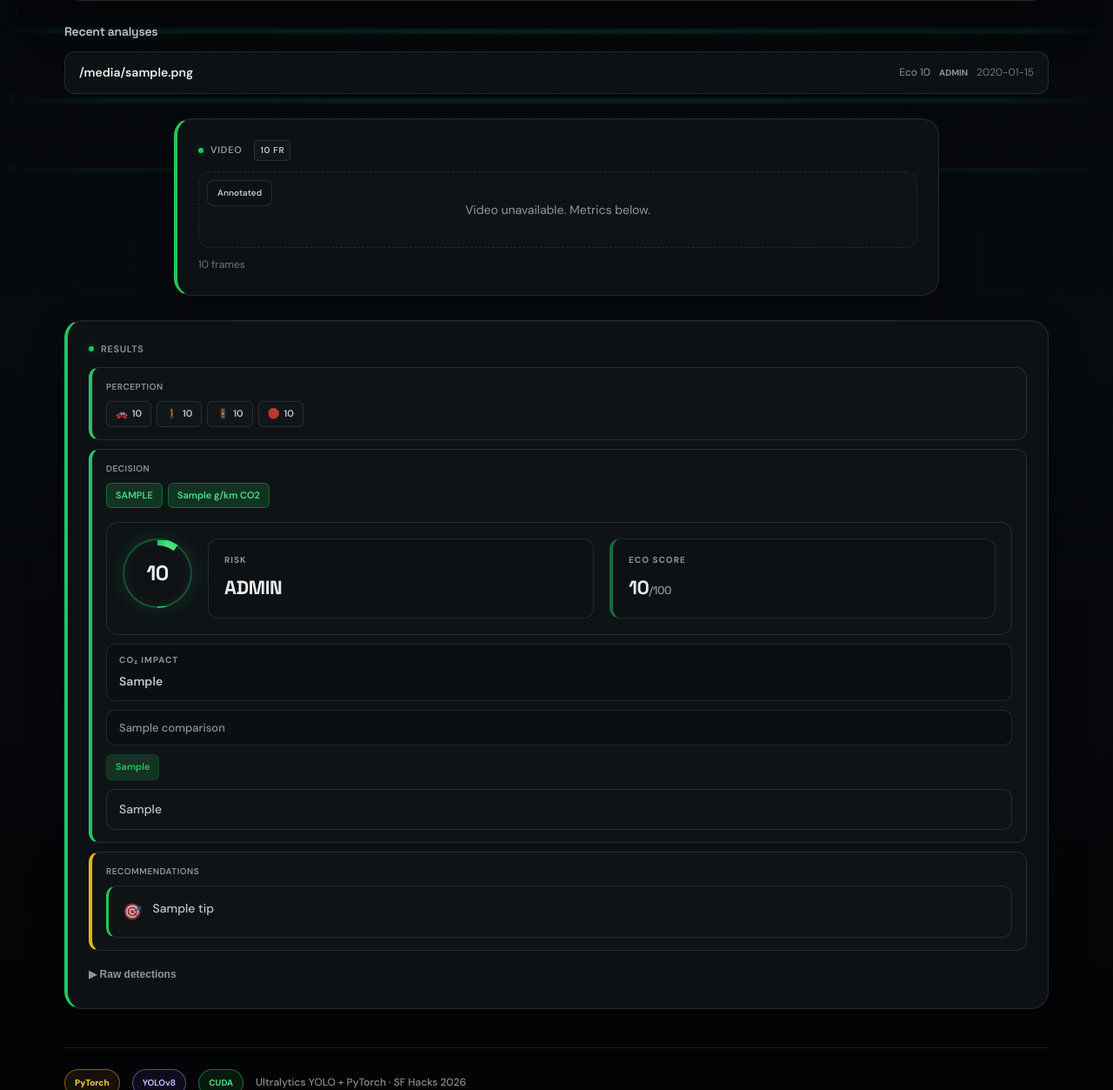
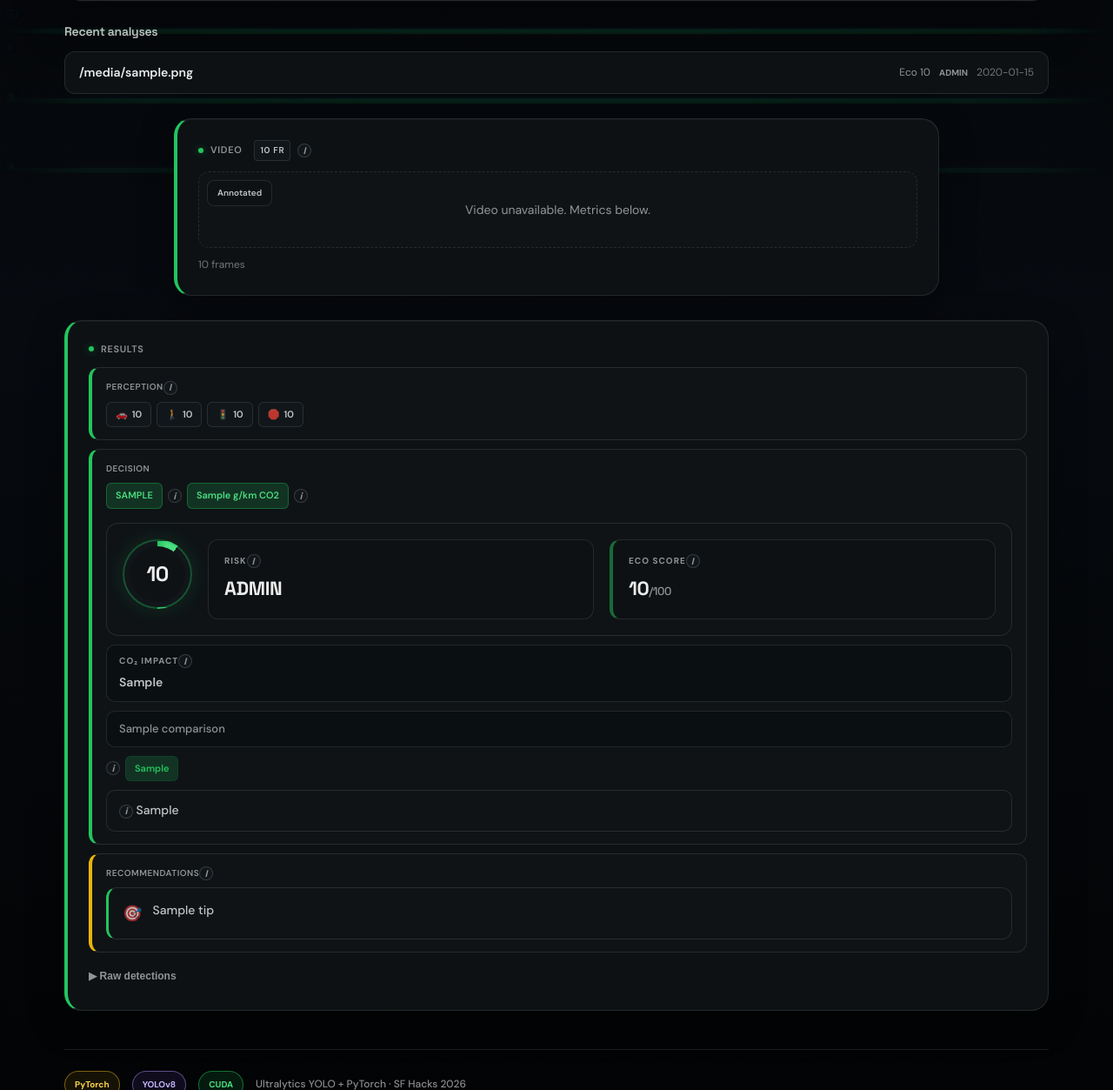
Before and after one commit to Savant-sys/ecoRoadAI, a Flask app: template templates/index.html in a window 1280 px wide. Shown: the part 549-1802 px from the top of the page at 87% size. Run offline with Flask 2, Linux system fonts and the light colour scheme; the template is opened without the code that fills it: most values are stand-ins (such as "Sample title", 1, 10 or a date in 2020).

Commit message:
add explain icons

```diff
--- a/templates/index.html
+++ b/templates/index.html
@@ -469,6 +469,27 @@
     .section-label .dot { width: 6px; height: 6px; border-radius: 50%; background: var(--green); box-shadow: 0 0 10px rgba(34,197,94,.45); }
     .section-label .badge { font-size: 10px; padding: 3px 6px; border-radius: 4px; background: var(--bg-float); color: var(--text-2); font-weight: 600; margin-left: 6px; border: 1px solid var(--border); }
 
+    /* Info icon + popover (click to show explanation) */
+    .info-wrap { position: relative; display: inline-flex; align-items: center; gap: 4px; vertical-align: middle; }
+    .info-icon {
+      width: 16px; height: 16px; border-radius: 50%; border: 1px solid var(--border2);
+      background: var(--bg-float); color: var(--text-3); cursor: pointer;
+      font-size: 11px; font-weight: 700; font-style: italic; line-height: 1;
+      display: inline-flex; align-items: center; justify-content: center; flex-shrink: 0;
+      transition: color 0.2s, border-color 0.2s, background 0.2s;
+    }
+    .info-icon:hover { color: var(--accent); border-color: var(--accent); background: var(--accent-soft); }
+    .info-icon:focus { outline: none; box-shadow: 0 0 0 2px var(--accent-soft); }
+    .info-popover {
+      display: none; position: absolute; left: 0; top: 100%; margin-top: 8px; z-index: 100;
+      min-width: 280px; max-width: 420px; padding: 14px 18px; font-size: 13px; line-height: 1.55;
+      background: var(--card); border: 1px solid var(--border); border-radius: 12px;
+      color: var(--text-2); font-weight: 500; box-shadow: var(--shadow2);
+      border-left: 4px solid var(--accent);
+    }
+    .info-popover.visible { display: block; }
+    .info-wrap .info-popover { white-space: normal; }
+
     video, .out-img {
       width: 100%; border-radius: var(--radius); border: 1px solid var(--border); display: block;
       background: var(--bg-raised);
@@ -1067,14 +1088,14 @@
     <div class="grid-main">
       <!-- Left: media -->
       <div class="panel panel-media">
-        <div class="section-label"><span class="dot"></span> Video<span class="badge">{{ summary.frames_processed }} fr</span></div>
+        <div class="section-label"><span class="dot"></span> Video<span class="badge">{{ summary.frames_processed }} fr</span><span class="info-wrap"><span class="info-icon" aria-label="What is this?">i</span><span class="info-popover">Your clip with detection boxes drawn on it. &quot;fr&quot; = frames processed (e.g. 30 fr/sec at 30 fps).</span></span></div>
         <div class="media-wrap">
           <span class="media-badge">Annotated</span>
           {% if video_available %}
           <video id="annotated-{{ output_id }}" src="/annotated/{{ output_id }}" controls playsinline preload="auto"></video>
           {% if summary.get('playback_alerts') and summary.get('duration_sec') %}
           <div class="alert-timeline" id="alert-timeline-{{ output_id }}" data-duration="{{ summary.duration_sec }}">
-            <div class="tl-label">Alerts</div>
+            <div class="tl-label">Alerts<span class="info-wrap"><span class="info-icon" aria-label="What is this?">i</span><span class="info-popover">Click a number to jump to that moment in the video and see why we flagged it (risk up, improvement, or CO₂ change).</span></span></div>
             <div class="alert-timeline-bar">
               {% for a in summary.playback_alerts %}
               <button type="button" class="alert-marker {% if a.get('alert_type') == 'positive' %}positive{% else %}risk-{{ a.risk_level }}{% endif %}" data-index="{{ loop.index0 }}" data-time="{{ a.time }}" style="left: {{ (a.time / summary.duration_sec * 100) }}%;" title="{% if a.get('alert_type') == 'positive' %}✓ Good driving{% else %}⚠ Alert{% endif %} {{ loop.index }} at {{ a.time_label }}">{{ loop.index }}</button>
@@ -1099,7 +1120,7 @@
 
           <!-- Perception -->
           <div class="stage">
-            <div class="stage-head"><span class="stage-dot" style="background:var(--accent)"></span> Perception</div>
+            <div class="stage-head"><span class="stage-dot" style="background:var(--accent)"></span> Perception<span class="info-wrap"><span class="info-icon" aria-label="What is this?">i</span><span class="info-popover">What the AI &quot;saw&quot; — average count per frame: cars (incl. truck/bus/motorcycle), people (pedestrians/riders), traffic lights, stop/signs.</span></span></div>
             <div class="chips">
               <span class="chip"><span class="ci">🚗</span> {{ ((summary.detections.get('car',0)+summary.detections.get('truck',0)+summary.detections.get('bus',0)+summary.detections.get('motorcycle',0))|round(0)|int) }}</span>
               <span class="chip"><span class="ci">🚶</span> {{ ((summary.detections.get('person',0)+summary.detections.get('pedestrian',0)+summary.detections.get('rider',0))|round(0)|int) }}</span>
@@ -1113,9 +1134,9 @@
             <div class="stage-head"><span class="stage-dot" style="background:var(--green)"></span> Decision</div>
             {% if summary.get('scene_type') %}
             <div class="chips" style="margin-bottom:8px">
-              <span class="chip chip-scene">{{ summary.scene_type|upper }}</span>
-              {% if summary.get('co2_gkm') %}<span class="chip chip-co2">{{ summary.co2_gkm }} g/km CO2</span>{% endif %}
-              {% if summary.get('fuel_penalty_pct') and summary.fuel_penalty_pct > 0 %}<span class="chip chip-fuel">+{{ summary.fuel_penalty_pct }}% fuel</span>{% endif %}
+              <span class="chip chip-scene">{{ summary.scene_type|upper }}</span><span class="info-wrap"><span class="info-icon" aria-label="What is this?">i</span><span class="info-popover">Scene type: highway, urban, intersection, or residential — inferred from traffic and signs.</span></span>
+              {% if summary.get('co2_gkm') %}<span class="chip chip-co2">{{ summary.co2_gkm }} g/km CO2</span><span class="info-wrap"><span class="info-icon" aria-label="What is this?">i</span><span class="info-popover">Estimated CO₂ emission rate (g/km) for this driving context. From scene, not real fuel data.</span></span>{% endif %}
+              {% if summary.get('fuel_penalty_pct') and summary.fuel_penalty_pct > 0 %}<span class="chip chip-fuel">+{{ summary.fuel_penalty_pct }}% fuel</span><span class="info-wrap"><span class="info-icon" aria-label="What is this?">i</span><span class="info-popover">Extra fuel vs ideal cruising. E.g. +30% = this scene typically uses ~30% more fuel per km.</span></span>{% endif %}
             </div>
             {% endif %}
             <div class="metrics">
@@ -1123,27 +1144,27 @@
                 <div class="eco-ring-inner">{{ summary.eco_score }}</div>
               </div>
               <div class="mbox risk-{{ summary.risk_level }}">
-                <div class="mbox-k">Risk</div>
+                <div class="mbox-k">Risk<span class="info-wrap"><span class="info-icon" aria-label="What is this?">i</span><span class="info-popover">Low / medium / high: how much going wrong here would matter (e.g. lots of cars + pedestrians = high).</span></span></div>
                 <div class="mbox-v">{{ summary.risk_level|upper }}</div>
               </div>
               <div class="mbox">
-                <div class="mbox-k">Eco Score</div>
+                <div class="mbox-k">Eco Score<span class="info-wrap"><span class="info-icon" aria-label="What is this?">i</span><span class="info-popover">0–100: how eco-friendly the conditions are. Higher = better for efficiency. Based on scene, not your throttle.</span></span></div>
                 <div class="mbox-v">{{ summary.eco_score }}<span class="mbox-sm">/100</span></div>
               </div>
             </div>
-            {% if summary.get('co2_impact') %}<div class="co2-line"><span class="mbox-k">CO₂ impact</span><span class="co2-val">{{ summary.co2_impact }}</span></div>{% endif %}
+            {% if summary.get('co2_impact') %}<div class="co2-line"><span class="mbox-k">CO₂ impact<span class="info-wrap"><span class="info-icon" aria-label="What is this?">i</span><span class="info-popover">Short label for the emission level (e.g. low = efficient cruising, high = stop-and-go).</span></span></span><span class="co2-val">{{ summary.co2_impact }}</span></div>{% endif %}
             {% if summary.get('comparison') %}<div class="compare-note">{{ summary.comparison }}</div>{% endif %}
             {% if summary.get('skill_focus') %}
-            <div class="focus-tags">
+            <div class="focus-tags"><span class="info-wrap"><span class="info-icon" aria-label="What is this?">i</span><span class="info-popover">Which driving skills matter most for this type of scene (e.g. smoothness, anticipation).</span></span>
               {% for s in summary.skill_focus %}<span class="focus-tag">{{ s }}</span>{% endfor %}
             </div>
             {% endif %}
-            {% if summary.get('driver_assessment') %}<div class="assess">{{ summary.driver_assessment }}</div>{% endif %}
+            {% if summary.get('driver_assessment') %}<div class="assess"><span class="info-wrap"><span class="info-icon" aria-label="What is this?">i</span><span class="info-popover">One-line summary of what to focus on for this drive.</span></span> {{ summary.driver_assessment }}</div>{% endif %}
           </div>
 
           <!-- Recommendations -->
           <div class="stage">
-            <div class="stage-head"><span class="stage-dot" style="background:var(--amber)"></span> Recommendations</div>
+            <div class="stage-head"><span class="stage-dot" style="background:var(--amber)"></span> Recommendations<span class="info-wrap"><span class="info-icon" aria-label="What is this?">i</span><span class="info-popover">Concrete tips from the analysis to drive smoother and use less fuel.</span></span></div>
             <ul class="tips-list">
               {% for t in summary.tips %}{% if loop.index <= 2 %}<li>{{ t }}</li>{% endif %}{% endfor %}
             </ul>
@@ -1157,7 +1178,7 @@
         <!-- Driving Style Classification -->
         {% if ts.get('driving_style') %}
         <div class="trip">
-          <div class="stage-head"><span class="stage-dot" style="background:var(--accent)"></span> Driving Style</div>
+          <div class="stage-head"><span class="stage-dot" style="background:var(--accent)"></span> Driving Style<span class="info-wrap"><span class="info-icon" aria-label="What is this?">i</span><span class="info-popover">Label from your trip pattern: smoothness, anticipation, and efficiency scores (0–100). From scene analysis, not OBD.</span></span></div>
           <div class="style-classification">
             <div class="style-badge">{{ ts.driving_style.driving_style }}</div>
             {% if ts.driving_style.characteristics %}
@@ -1198,7 +1219,7 @@
         {% if ts.get('fuel_consumption') %}
         {% set fuel = ts.fuel_consumption %}
         <div class="trip">
-          <div class="stage-head"><span class="stage-dot" style="background:var(--amber)"></span> Fuel & Cost</div>
+          <div class="stage-head"><span class="stage-dot" style="background:var(--amber)"></span> Fuel & Cost<span class="info-wrap"><span class="info-icon" aria-label="What is this?">i</span><span class="info-popover">Estimated from CO₂ and distance. Not from your car&#39;s sensors — for comparison only.</span></span></div>
           <div class="fuel-grid">
             <div class="fuel-metric">
               <div class="fuel-icon">⛽</div>
@@ -1241,7 +1262,7 @@
         {% if ts.get('co2_phases') %}
         {% set phases = ts.co2_phases %}
         <div class="trip">
-          <div class="stage-head"><span class="stage-dot" style="background:var(--green)"></span> CO₂ by Phase</div>
+          <div class="stage-head"><span class="stage-dot" style="background:var(--green)"></span> CO₂ by Phase<span class="info-wrap"><span class="info-icon" aria-label="What is this?">i</span><span class="info-popover">Share of trip in acceleration, cruising, braking, idling — and avg CO₂ (g/km) per phase.</span></span></div>
           <div class="phase-breakdown">
             <div class="phase-item">
               <div class="phase-header">
@@ -1388,7 +1409,7 @@
 
         <!-- Original Trip Summary -->
         <div class="trip">
-          <div class="stage-head"><span class="stage-dot" style="background:var(--green)"></span> Trip</div>
+          <div class="stage-head"><span class="stage-dot" style="background:var(--green)"></span> Trip<span class="info-wrap"><span class="info-icon" aria-label="What is this?">i</span><span class="info-popover">Total CO₂, distance (estimated), and % of trip in low/medium/high risk. Best/worst = time ranges.</span></span></div>
           <div class="trip-chips">
             <span class="chip chip-co2">{{ ts.total_co2_g }}g CO2</span>
             <span class="chip">{{ ts.avg_co2_gkm }} g/km avg</span>
@@ -1434,6 +1455,23 @@
   // Raw toggle
   var rt=document.getElementById('raw-toggle'),rc=document.getElementById('raw-content');
   if(rt)rt.onclick=function(){var o=rc.classList.toggle('open');rt.innerHTML=(o?'&#9660;':'&#9654;')+' Raw detections';};
+
+  // Info icon: click to show/hide popover, close others and close on outside click
+  (function(){
+    var icons=document.querySelectorAll('.info-icon');
+    var popovers=document.querySelectorAll('.info-popover');
+    function closeAll(){ popovers.forEach(function(p){ p.classList.remove('visible'); }); }
+    icons.forEach(function(icon){
+      icon.addEventListener('click',function(e){
+        e.stopPropagation();
+        var pop=icon.nextElementSibling;
+        if(!pop||!pop.classList.contains('info-popover'))return;
+        var isOpen=pop.classList.toggle('visible');
+        popovers.forEach(function(p){ if(p!==pop)p.classList.remove('visible'); });
+      });
+    });
+    document.addEventListener('click',function(){ closeAll(); });
+  })();
 
   // Animated eco score counter
   (function(){
```
